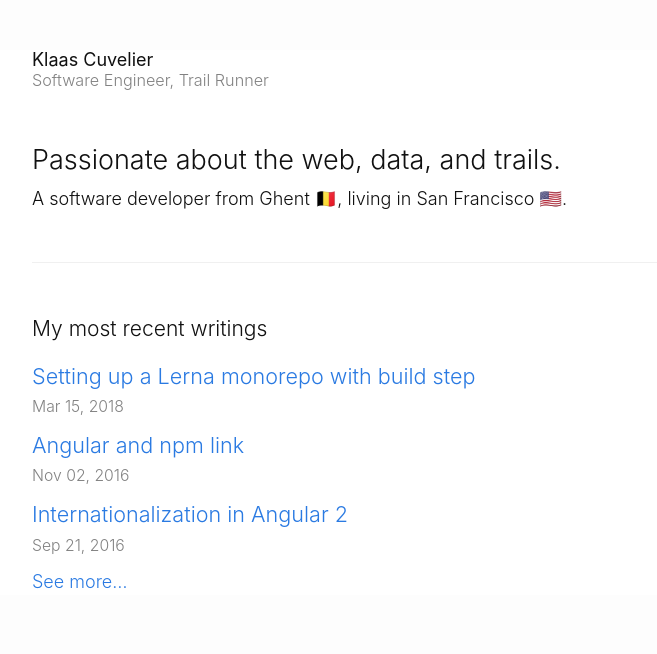
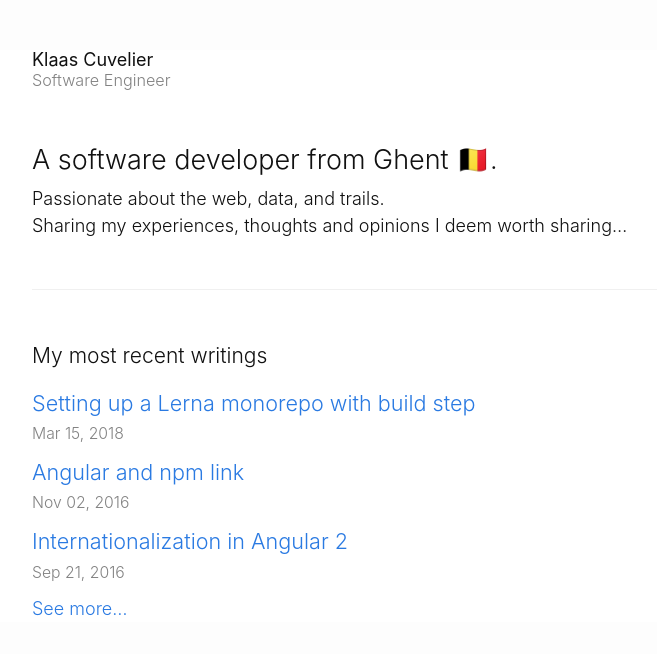
Before and after one commit to klaascuvelier/klaascuvelier.github.io, an Eleventy site: page index.njk in a window 1280 px wide. Shown: the whole page, without its empty margins (18-675 px from the left). Built offline with nearby package versions, Linux system fonts and the light colour scheme; Eleventy itself is replaced by a stand-in of ours; files that its build step writes are made by us from their sources.

Commit message:
change intro

```diff
--- a/index.njk
+++ b/index.njk
@@ -8,16 +8,17 @@ layout: layouts/empty.njk
 
     <div class="about-me">
       <span class="name">Klaas Cuvelier</span><br />
-      <span class="title">Software Engineer, Trail Runner</span>
+      <span class="title">Software Engineer</span>
     </div>
 
     <p class="intro">
-      Passionate about the web, data, and trails.
+      A software developer from Ghent &#x1F1E7;&#x1F1EA.
+
     </p>
 
     <p>
-      A software developer from Ghent &#x1F1E7;&#x1F1EA,
-      living in San Francisco &#x1F1FA;&#x1F1F8;.<br />
+      Passionate about the web, data, and trails.<br />
+      Sharing my experiences, thoughts and opinions I deem worth sharing&hellip;
     </p>
 
   </section>
```
